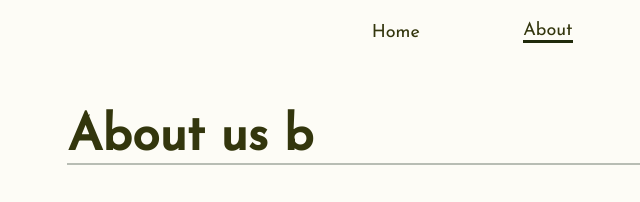
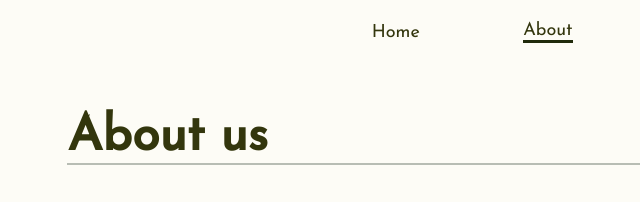
Before and after one commit to SeanStanfield/Amelias-flowers, a website with bundled scripts: page pages/AboutBoiler/aboutB.html in a window 1280 px wide. Shown: the top 202 px of the page, 0-640 px from the left. Built offline with nearby package versions, Linux system fonts and the light colour scheme; a script that the page names is missing; a web font is replaced by a local one.

Commit message:
removed typos

```diff
--- a/pages/AboutBoiler/aboutB.html
+++ b/pages/AboutBoiler/aboutB.html
@@ -64,7 +64,7 @@
       <div class="content" data-router-wrapper>
         <section data-router-view="about" class="about-view">
           <h1 class="page-title">
-            About us b
+            About us
           </h1>
 
           <div class="alignment">
```
Also changed, not shown: pages/ContactBoiler/contactB.html (+1 -1 lines).
